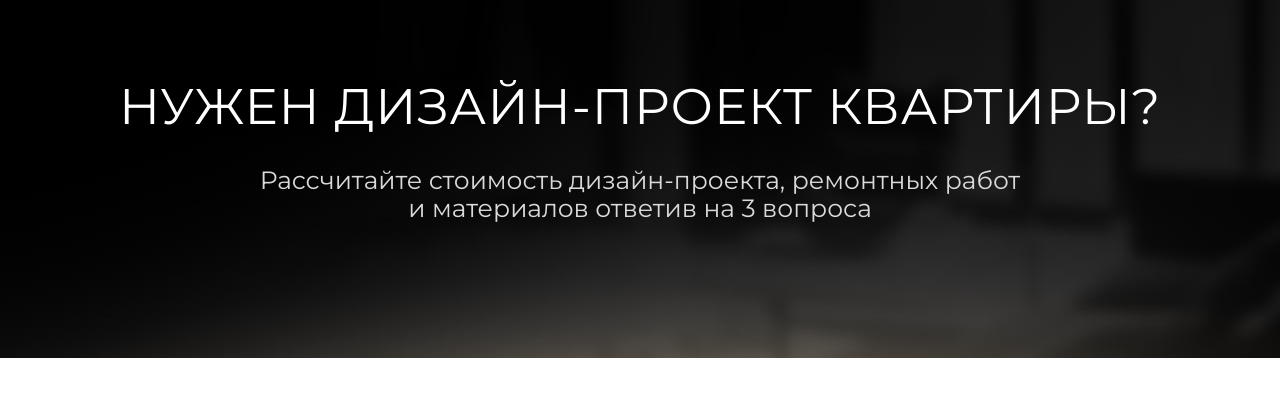
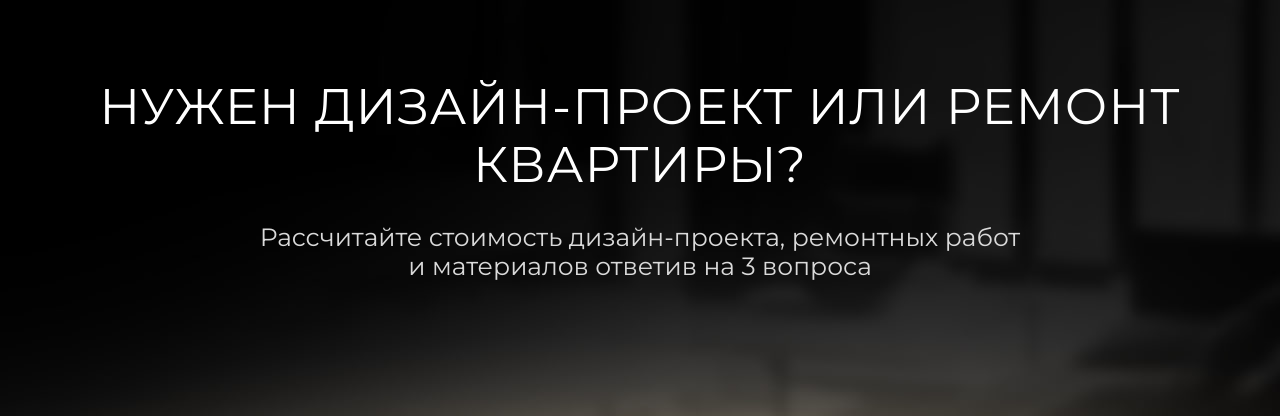
Before and after one commit to NataliaPankevich/priemka, a plain HTML site: page index.html in a window 1280 px wide. Shown: the part 922-1338 px from the top of the page. Before the commit the page ends 1280 px from the top, so only its background shows below. Drawn offline with Linux system fonts and the light colour scheme.

Commit message:
second commit

```diff
--- a/index.html
+++ b/index.html
@@ -46,7 +46,8 @@
 <body>
     <header class="header">
         <div class="container">
-            <a class="header__logo" href="#"><img class="header__logo-img"src="./images/logo.png" alt="Логотип AV Interiors"></a>
+            <a class="header__logo" href="#"><img class="header__logo-img" src="./images/logo.png"
+                    alt="Логотип AV Interiors"></a>
         </div>
     </header>
     <main>
@@ -73,7 +74,7 @@
                                 <p>Перейдите в TELEGRAM<br>и получи PDF-файл<br> абсолютно БЕСПЛАТНО</p>
                             </div>
                             <div class="hero__btn">
-                                <div >
+                                <div>
                                     <img class="hero__btn-arrow" src="./images/arrow.svg" alt="">
                                 </div>
 
@@ -90,18 +91,18 @@
         </section>
 
         <section class="quiz">
-            <div class="container">
-                <div class="quiz__top">
-                    <h2 class="quiz__title">НУЖЕН ДИЗАЙН-ПРОЕКТ КВАРТИРЫ?</h2>
+
+            <div class="quiz__top container">
+                <h2 class="quiz__title">НУЖЕН ДИЗАЙН-ПРОЕКТ ИЛИ РЕМОНТ КВАРТИРЫ?</h2>
                 <p class="quiz__text">Рассчитайте стоимость дизайн-проекта, ремонтных работ<br> и&nbsp;материалов
                     ответив
                     на&nbsp;3&nbsp;вопроса</p>
             </div>
             <div>
                 <div data-marquiz-id="66d5784f241a3400264e8c0e"></div>
-                    <script>(function (t, p) { window.Marquiz ? Marquiz.add([t, p]) : document.addEventListener('marquizLoaded', function () { Marquiz.add([t, p]) }) })('Inline', { id: '66d5784f241a3400264e8c0e', buttonText: '«Старт»', bgColor: '#d34085', textColor: '#ffffff', rounded: true, shadow: 'rgba(211, 64, 133, 0.5)', blicked: true, buttonOnMobile: true })</script>
+                <script>(function (t, p) { window.Marquiz ? Marquiz.add([t, p]) : document.addEventListener('marquizLoaded', function () { Marquiz.add([t, p]) }) })('Inline', { id: '66d5784f241a3400264e8c0e', buttonText: '«Старт»', bgColor: '#d34085', textColor: '#ffffff', rounded: true, shadow: 'rgba(211, 64, 133, 0.5)', blicked: true, buttonOnMobile: false })</script>
             </div>
-            </div>
+
         </section>
     </main>
 </body>
```
Lines whose indentation alone changed are shown as unchanged.
